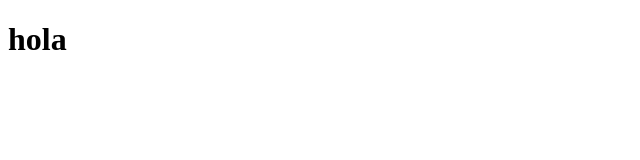
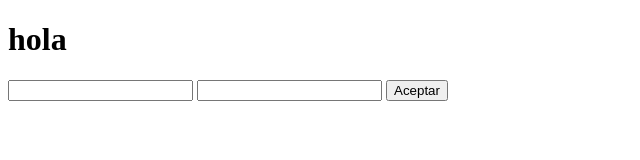
Before and after one commit to afgarcia410/ejerciciosFetchRepaso, a website: page ej3/index.html in a window 1280 px wide. Shown: the whole page, without its empty margins (0-640 px from the left). Drawn offline with Linux system fonts and the light colour scheme.

Commit message:
Añadir contenido HTML

```diff
--- a/ej3/cliente.js
+++ b/ej3/cliente.js
@@ -1,5 +1,6 @@
 const usuario = document.getElementById('usuario');
 const contraseña = document.getElementById('contraseña');
+const button = document.getElementById('btn');
 var token;
 
 async function login(url, data) {
--- a/ej3/index.html
+++ b/ej3/index.html
@@ -8,5 +8,8 @@
 </head>
 <body>
     <h1>hola</h1>
+    <input type="text" id="usuario"/>
+    <input type="text" id="contraseña"/>
+    <button type="submit" id="btn">Aceptar</button>
 </body>
 </html>
```
